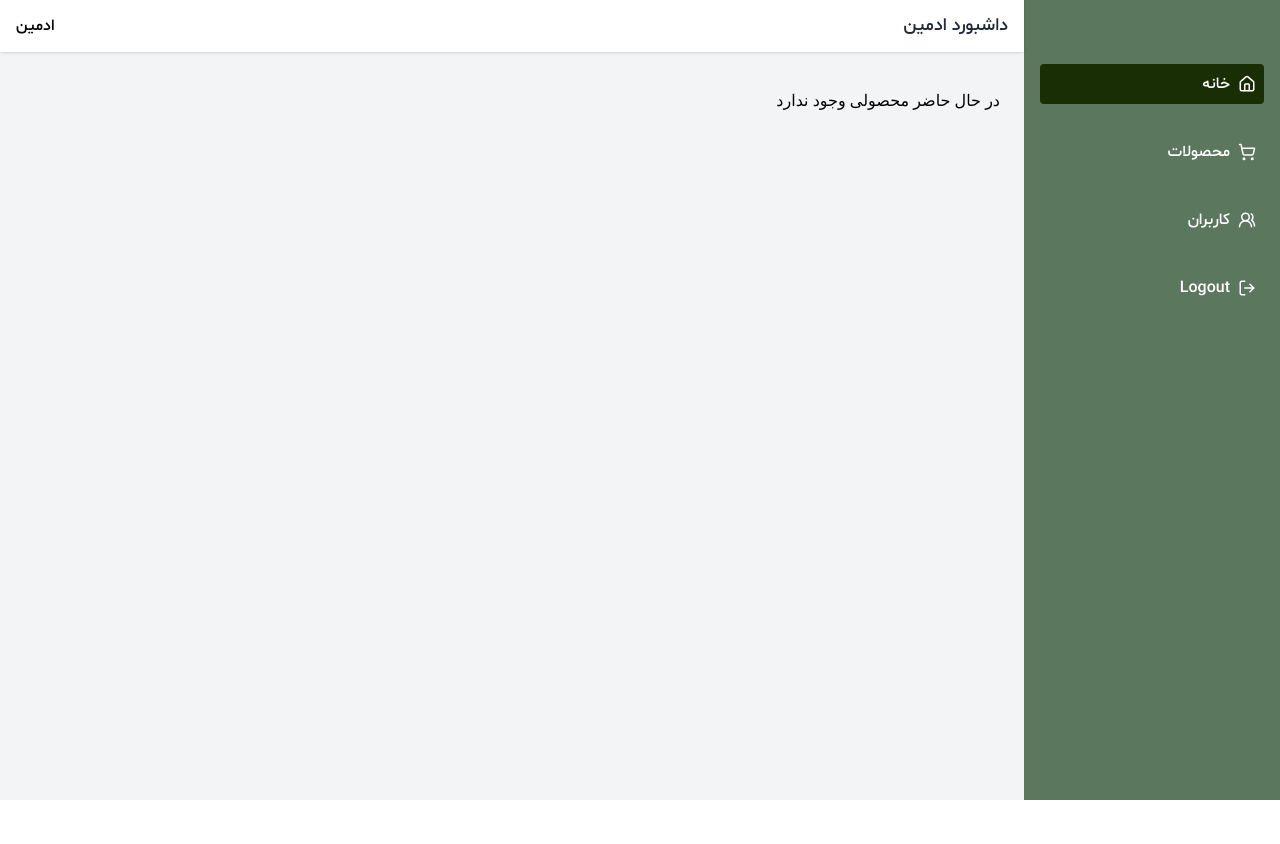
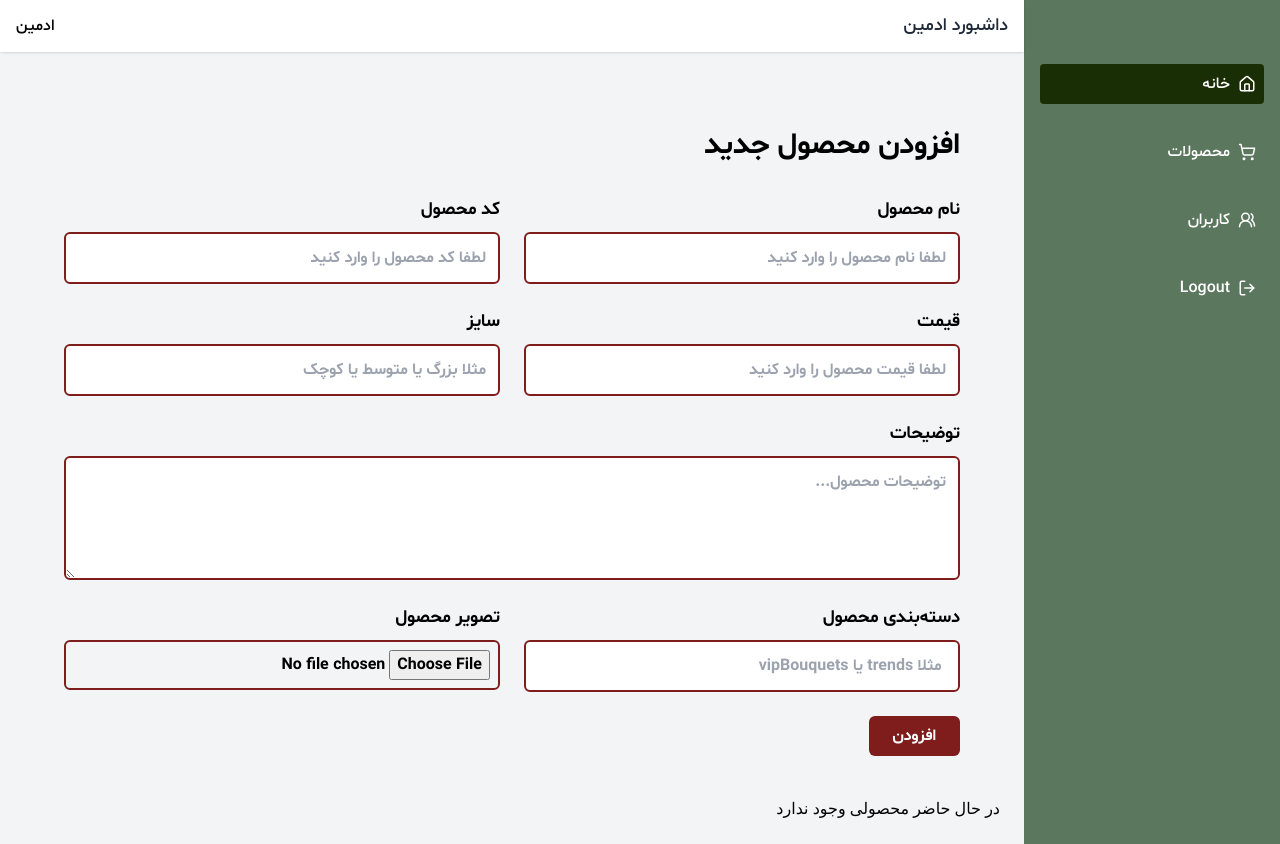
Before and after one commit to NazaninMoosazade/woshe, a Next.js app: page /p-admin/products in a window 1280 px wide. Before the commit the page ends 800 px from the top, so only its background shows below. Built offline with nearby package versions, Linux system fonts and the light colour scheme; no server answers; the database is empty.

Commit message:
create AddProducts

```diff
--- a/src/app/p-admin/products/page.tsx
+++ b/src/app/p-admin/products/page.tsx
@@ -2,6 +2,8 @@ import React from "react";
 import DataTableProducts from "@/components/tamplates/p-admin/DataTableProducts/DataTableProducts";
 import Product from "@/models/Product";
 import connectToDB from "@/configs/mongodb";
+import AddProducts from "@/components/tamplates/p-admin/AddProducts/AddProducts";
+
 
 const page = async () => {
   await connectToDB();
@@ -9,6 +11,7 @@ const page = async () => {
 
   return (
     <>
+    <AddProducts/>
       {products.length === 0 ? (
         <h1>در حال حاضر محصولی وجود ندارد</h1>
       ) : (
--- /dev/null
+++ b/src/components/tamplates/p-admin/AddProducts/AddProducts.tsx
@@ -0,0 +1,165 @@
+"use client";
+import React, { useState, ChangeEvent } from "react";
+import swal from "sweetalert";
+
+const AddProducts: React.FC = () => {
+  const [name, setName] = useState<string>("");
+  const [productCode, setProductCode] = useState<string>("");
+  const [price, setPrice] = useState<string>("");
+  const [size, setSize] = useState<string>("");
+  const [description, setDescription] = useState<string>("");
+  const [category, setCategory] = useState<string>("");
+  const [img, setImg] = useState<File | null>(null);
+
+  const handleFileChange = (e: ChangeEvent<HTMLInputElement>) => {
+    const file = e.target.files?.[0];
+    if (file) {
+      setImg(file);
+    }
+  };
+
+  const addProduct = async () => {
+    if (!name || !productCode || !price || !size || !description || !category) {
+      swal("لطفاً همه‌ی فیلدها را پر کنید", { icon: "warning" });
+      return;
+    }
+
+    const formData = new FormData();
+    formData.append("name", name);
+    formData.append("productCode", productCode);
+    formData.append("price", price);
+    formData.append("size", size);
+    formData.append("description", description);
+    formData.append("category", category);
+    if (img) formData.append("img", img);
+
+    try {
+      const res = await fetch("/api/products", {
+        method: "POST",
+        body: formData,
+      });
+
+      if (res.status === 201) {
+        swal({
+          title: "محصول با موفقیت افزوده شد ✅",
+          icon: "success",
+        });
+        // پاک کردن فرم
+        setName("");
+        setProductCode("");
+        setPrice("");
+        setSize("");
+        setDescription("");
+        setCategory("");
+        setImg(null);
+      } else {
+        swal("خطا در افزودن محصول", { icon: "error" });
+      }
+    } catch (error) {
+      console.error("Error adding product:", error);
+      swal("مشکلی در ارتباط با سرور پیش آمد", { icon: "error" });
+    }
+  };
+
+  return (
+    <section className="p-6 font-shabnam font-bold md:p-10">
+      <p className="text-right text-2xl md:text-3xl mb-8 uppercase relative">
+        افزودن محصول جدید
+      </p>
+
+      <div className="grid grid-cols-1 md:grid-cols-2 gap-6">
+        {/* نام محصول */}
+        <div className="flex flex-col">
+          <label className="text-lg mb-2">نام محصول</label>
+          <input
+            type="text"
+            placeholder="لطفا نام محصول را وارد کنید"
+            value={name}
+            onChange={(e) => setName(e.target.value)}
+            className="p-3 border-2 border-red-900 rounded-md focus:outline-none"
+          />
+        </div>
+
+        {/* کد محصول */}
+        <div className="flex flex-col">
+          <label className="text-lg mb-2">کد محصول</label>
+          <input
+            type="text"
+            placeholder="لطفا کد محصول را وارد کنید"
+            value={productCode}
+            onChange={(e) => setProductCode(e.target.value)}
+            className="p-3 border-2 border-red-900 rounded-md focus:outline-none"
+          />
+        </div>
+
+        {/* قیمت */}
+        <div className="flex flex-col">
+          <label className="text-lg mb-2">قیمت</label>
+          <input
+            type="number"
+            placeholder="لطفا قیمت محصول را وارد کنید"
+            value={price}
+            onChange={(e) => setPrice(e.target.value)}
+            className="p-3 border-2 border-red-900 rounded-md focus:outline-none"
+          />
+        </div>
+
+        {/* سایز */}
+        <div className="flex flex-col">
+          <label className="text-lg mb-2">سایز</label>
+          <input
+            type="text"
+            placeholder="مثلا بزرگ یا متوسط یا کوچک"
+            value={size}
+            onChange={(e) => setSize(e.target.value)}
+            className="p-3 border-2 border-red-900 rounded-md focus:outline-none"
+          />
+        </div>
+
+        {/* توضیحات */}
+        <div className="flex flex-col md:col-span-2">
+          <label className="text-lg mb-2">توضیحات</label>
+          <textarea
+            placeholder="توضیحات محصول..."
+            value={description}
+            onChange={(e) => setDescription(e.target.value)}
+            className="p-3 border-2 border-red-900 rounded-md focus:outline-none"
+            rows={4}
+          />
+        </div>
+
+        {/* دسته‌بندی */}
+        <div className="flex flex-col">
+          <label className="text-lg mb-2">دسته‌بندی محصول</label>
+          <input
+            type="text"
+            placeholder=" مثلا trends یا vipBouquets"
+            value={category}
+            onChange={(e) => setCategory(e.target.value)}
+            className="p-3 border-2 border-red-900 rounded-md focus:outline-none"
+          />
+        </div>
+
+        {/* تصویر */}
+        <div className="flex flex-col">
+          <label className="text-lg mb-2">تصویر محصول</label>
+          <input
+            type="file"
+            onChange={handleFileChange}
+            className="p-2 border-2 border-red-900 rounded-md focus:outline-none"
+            accept="image/*"
+          />
+        </div>
+      </div>
+
+      <button
+        onClick={addProduct}
+        className="mt-6 bg-red-900 text-white px-6 py-2 rounded-md hover:bg-red-800 transition-colors"
+      >
+        افزودن
+      </button>
+    </section>
+  );
+};
+
+export default AddProducts;
```
Also changed, not shown: public/img/trend-3.png (added), public/uploads/1761595656173-trend-3.png (added).
